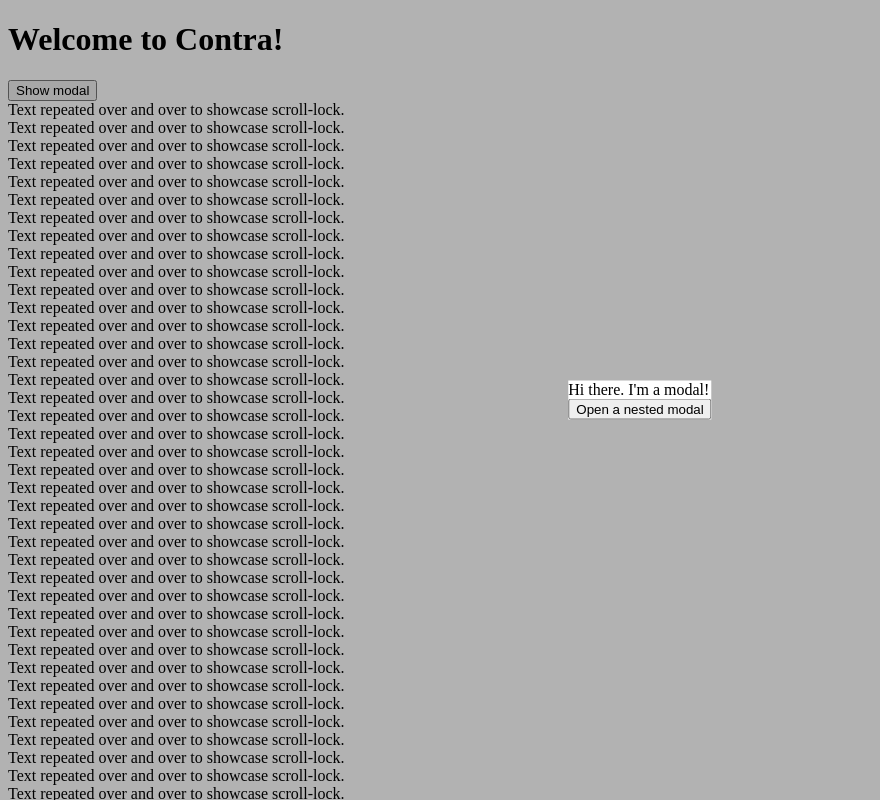
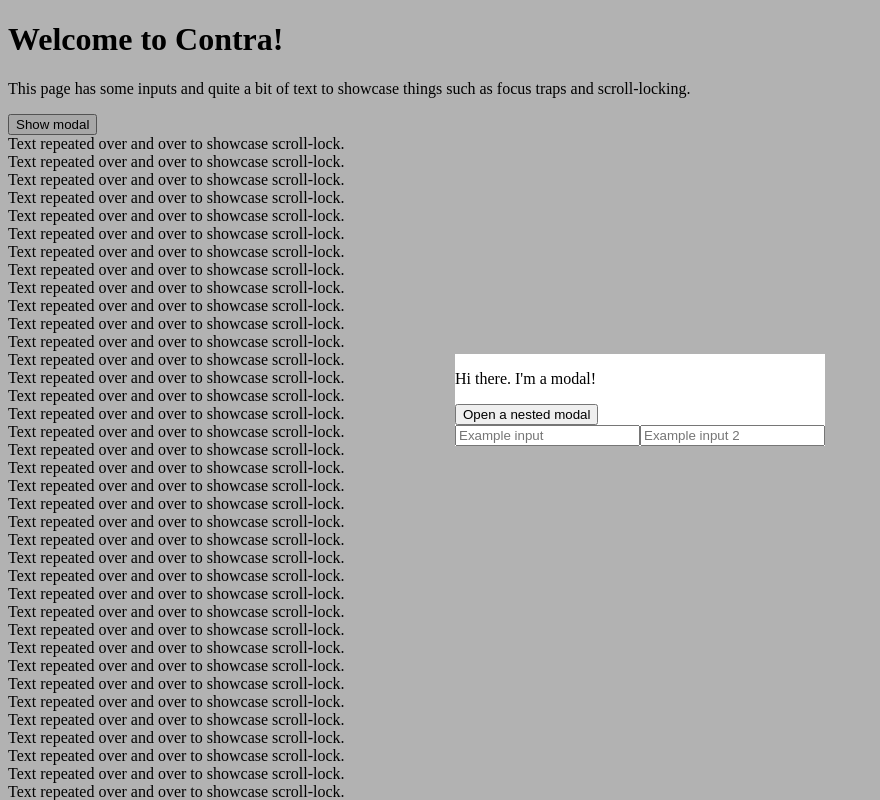
Before and after one commit to contra/contra-interview-assessment, a Next.js app in the folder frontend/: page / in a window 1280 px wide. Both pictures are taken after a click on the button "Show modal". Shown: the top 800 px of the page, without its empty margins (0-880 px from the left). Built offline with nearby package versions, Linux system fonts and the light colour scheme.

Commit message:
feat: focus trap

```diff
--- a/frontend/src/components/modal/index.tsx
+++ b/frontend/src/components/modal/index.tsx
@@ -1,9 +1,10 @@
-import { type ReactNode } from 'react';
+import { type ReactNode, useState } from 'react';
 import { createPortal } from 'react-dom';
 import { useModalId } from './modalHierarchy';
 import { useCloseOnPressingEsc } from './useCloseOnPressingEsc';
 import { useIsRunningOnClient } from './useIsRunningOnClient';
 import { useScrollLock } from './useScrollLock';
+import { FocusTrap } from './utils/FocusTrap';
 
 type ModalInnerProps = {
   children: ReactNode;
@@ -15,18 +16,30 @@
   const { children, onClose } = props;
 
   const modalId = useModalId();
-
   useCloseOnPressingEsc(modalId, onClose);
 
   useScrollLock();
 
+  /**
+   * It's unusual to be using a HTML element's ref() callback to set state,
+   *    but inside FocusTrap we need to run effects when the modalContentElement changes.
+   */
+  const [modalContentElement, setModalContentElement] =
+    useState<HTMLDivElement | null>(null);
+
   return (
-    <div className="contra--modal-wrapper">
-      {/* We're listening to Esc events on document.body itself */}
-      {/* eslint-disable-next-line jsx-a11y/no-static-element-interactions, jsx-a11y/click-events-have-key-events */}
-      <div className="contra--modal-background" onClick={onClose} />
-      <div className="contra--modal-content">{children}</div>
-    </div>
+    <FocusTrap element={modalContentElement}>
+      <div
+        className="contra--modal-wrapper"
+        ref={setModalContentElement}
+        role="presentation"
+      >
+        {/* We're listening to Esc events on document.body itself. */}
+        {/* eslint-disable-next-line jsx-a11y/no-static-element-interactions, jsx-a11y/click-events-have-key-events */}
+        <div className="contra--modal-background" onClick={onClose} />
+        <div className="contra--modal-content">{children}</div>
+      </div>
+    </FocusTrap>
   );
 };
 
--- /dev/null
+++ b/frontend/src/components/modal/utils/FocusTrap.tsx
@@ -0,0 +1,58 @@
+import { useEffect, type ReactNode } from 'react';
+
+const focusableElements =
+  'button, [href], input, select, textarea, [tabindex]:not([tabindex="-1"])';
+const getFocusableElementInfo = (element: HTMLElement) => {
+  const focusableContent = element.querySelectorAll(focusableElements);
+  return {
+    first: focusableContent[0] as HTMLElement | undefined,
+    last: focusableContent[focusableContent.length - 1] as
+      | HTMLElement
+      | undefined,
+  };
+};
+
+export type FocusTrapProps = {
+  children: ReactNode;
+  element: HTMLElement | null;
+};
+
+// Adapted from https://uxdesign.cc/how-to-trap-focus-inside-modal-to-make-it-ada-compliant-6a50f9a70700
+export const FocusTrap = (props: FocusTrapProps) => {
+  const { children, element } = props;
+
+  useEffect(() => {
+    if (element === null) {
+      return () => {};
+    }
+
+    const tabHandler = (event: KeyboardEvent) => {
+      if (event.key !== 'Tab') {
+        return;
+      }
+
+      const focusableElementInfo = getFocusableElementInfo(element);
+
+      // On Shift+Tab, if we're in the first element, wrap focus into the last element
+      if (event.shiftKey) {
+        if (document.activeElement === focusableElementInfo.first) {
+          focusableElementInfo.last?.focus();
+          event.preventDefault();
+        }
+        // On Tab, if we're in the last element, wrap focus back into the first element
+      } else if (document.activeElement === focusableElementInfo.last) {
+        focusableElementInfo.first?.focus();
+        event.preventDefault();
+      }
+      // Otherwise, we're just tabbing somewhere in the middle and it's OK to proceed
+    };
+
+    document.addEventListener('keydown', tabHandler);
+
+    return () => {
+      document.removeEventListener('keydown', tabHandler);
+    };
+  }, [element]);
+
+  return <>{children}</>;
+};
--- a/frontend/src/pages/index.tsx
+++ b/frontend/src/pages/index.tsx
@@ -13,18 +13,32 @@
   return (
     <div>
       <h1>Welcome to Contra!</h1>
+      <p>
+        This page has some inputs and quite a bit of text to showcase things
+        such as focus traps and scroll-locking.
+      </p>
+
       <button onClick={() => setIsFirstModalOpen(true)} type="button">
         Show modal
       </button>
+
       <div style={{ whiteSpace: 'pre-line' }}>{reallyLongText}</div>
+
       <Modal
         isOpen={isFirstModalOpen}
         onClose={() => setIsFirstModalOpen(false)}
       >
-        <div>Hi there. I'm a modal!</div>
+        <p>Hi there. I'm a modal!</p>
+
         <button onClick={() => setIsSecondModalOpen(true)} type="button">
           Open a nested modal
         </button>
+
+        <div>
+          <input placeholder="Example input" type="text" />
+          <input placeholder="Example input 2" type="text" />
+        </div>
+
         <Modal
           isOpen={isSecondModalOpen}
           onClose={() => setIsSecondModalOpen(false)}
```
